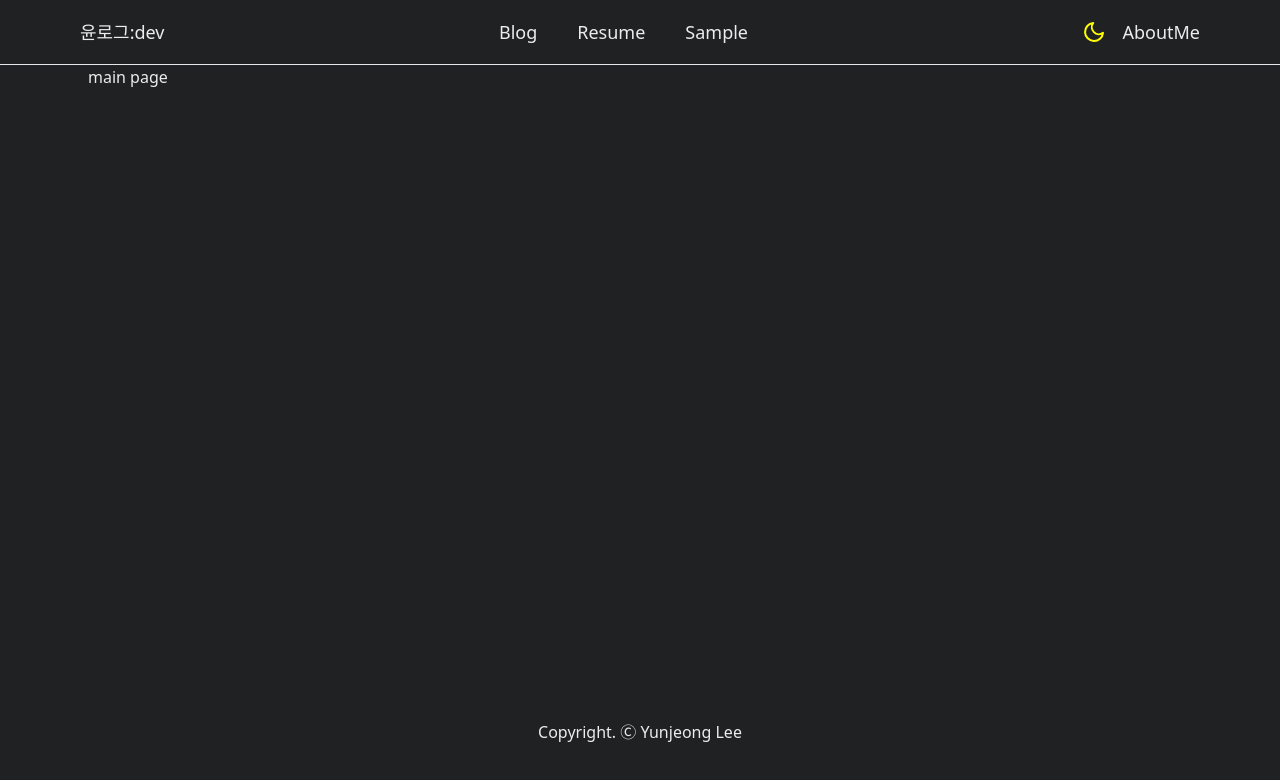
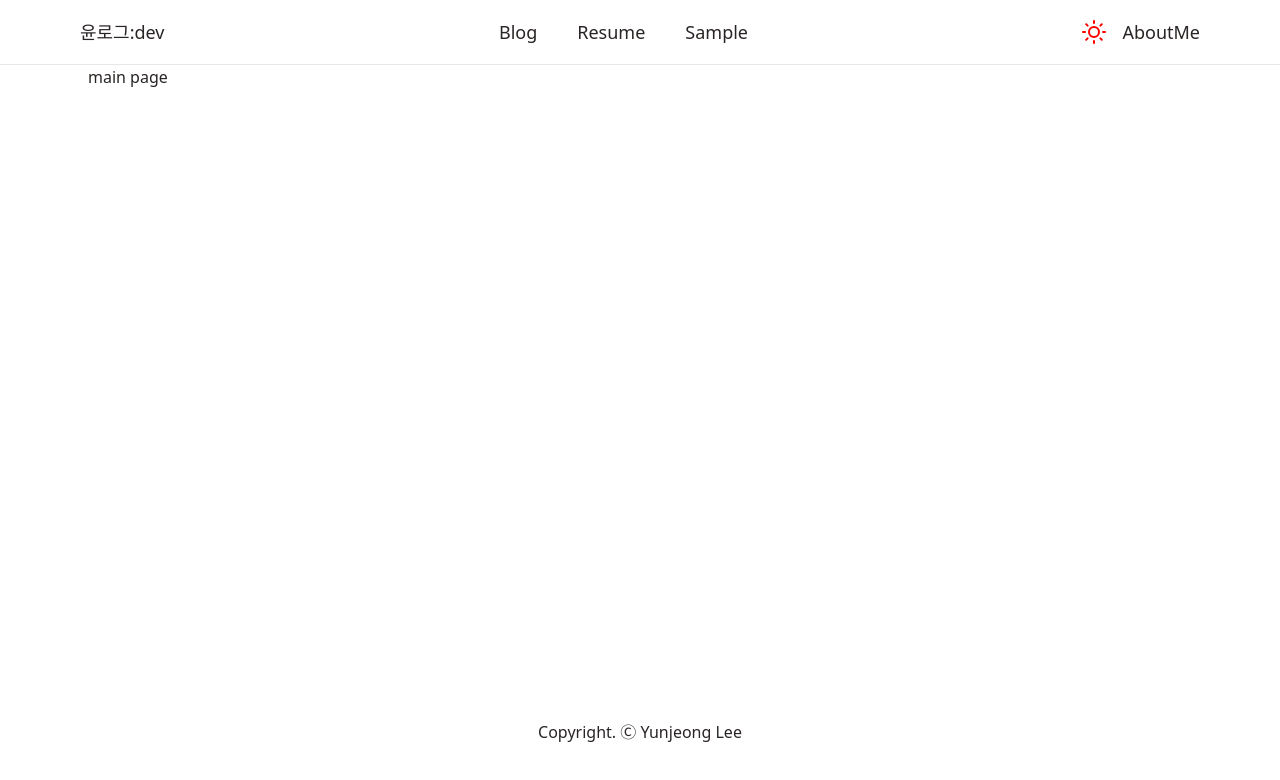
Before and after one commit to yunjeoming/yuns-blog, a Next.js app: page / in a window 1280 px wide. Shown: the top 780 px of the page. Built offline with nearby package versions, Linux system fonts and the light colour scheme; no server answers.

Commit message:
fix: darkmode error

```diff
--- a/app/component/Header/index.tsx
+++ b/app/component/Header/index.tsx
@@ -5,26 +5,22 @@ import MainHeader from './MainHeader';
 import SubHeader from './SubHeader';
 import { Theme } from '@/types/Blog';
 
-export const Header: React.FC = () => {
-  const firstTheme = useMemo(() => {
-    if (typeof document === 'undefined') return 'light';
-    return document.cookie.split(';')[0].split('=')[1] as Theme;
-  }, []);
-  const [theme, setTheme] = useState<Theme>(firstTheme === 'light' ? 'light' : 'dark');
+interface Props {
+  theme: string;
+}
+
+export const Header: React.FC<Props> = ({ theme: cookieTheme }) => {
+  const [theme, setTheme] = useState<Theme>(cookieTheme as Theme);
 
   const changeTheme = useCallback(() => {
+    document.documentElement.classList.toggle('dark');
     setTheme((state) => (state === 'dark' ? 'light' : 'dark'));
+    if (theme === 'dark') {
+      document.cookie = 'theme=light;';
+    } else {
+      document.cookie = 'theme=dark;';
+    }
   }, []);
-
-  useEffect(() => {
-    if (theme === 'dark' || (!theme && window.matchMedia('(prefers-color-scheme: dark)').matches)) {
-      document.documentElement.classList.add('dark');
-      document.cookie = 'theme=dark; max-age=10000';
-    } else {
-      document.documentElement.classList.remove('dark');
-      document.cookie = 'theme=light; max-age=10000';
-    }
-  }, [theme]);
 
   return (
     <>
--- a/app/layout.tsx
+++ b/app/layout.tsx
@@ -2,6 +2,8 @@ import dynamic from 'next/dynamic';
 import Footer from './component/Footer';
 import { Header } from './component/Header';
 import './globals.css';
+import { cookies } from 'next/dist/client/components/headers';
+import { Theme } from '@/types/Blog';
 
 export const metadata = {
   title: "Yun's blog",
@@ -9,11 +11,12 @@ export const metadata = {
 };
 
 export default function RootLayout({ children }: { children: React.ReactNode }) {
+  const theme = cookies().get('theme')?.value as Theme || 'light';
   return (
-    <html lang="ko">
+    <html lang="ko" className={`${theme === 'dark' ? 'dark' : ''}`}>
       <body>
         <div className="flex flex-col justify-center items-center min-h-screen text-stone-800 dark:text-[#ececec] dark:bg-[#202123]">
-          <Header />
+          <Header theme={theme} />
           <main className="flex flex-col flex-grow w-full xl:max-w-6xl px-6 lg:flex-row ">{children}</main>
           <Footer />
         </div>
```
